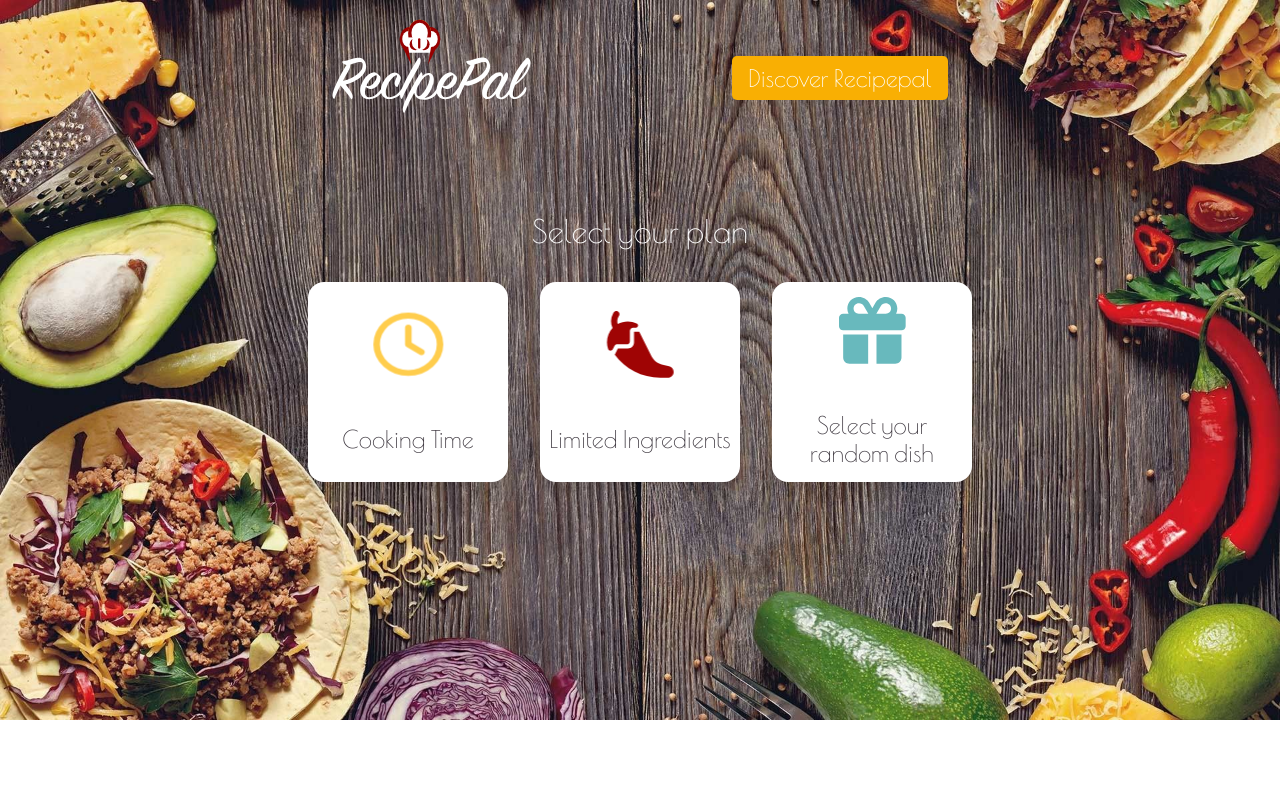
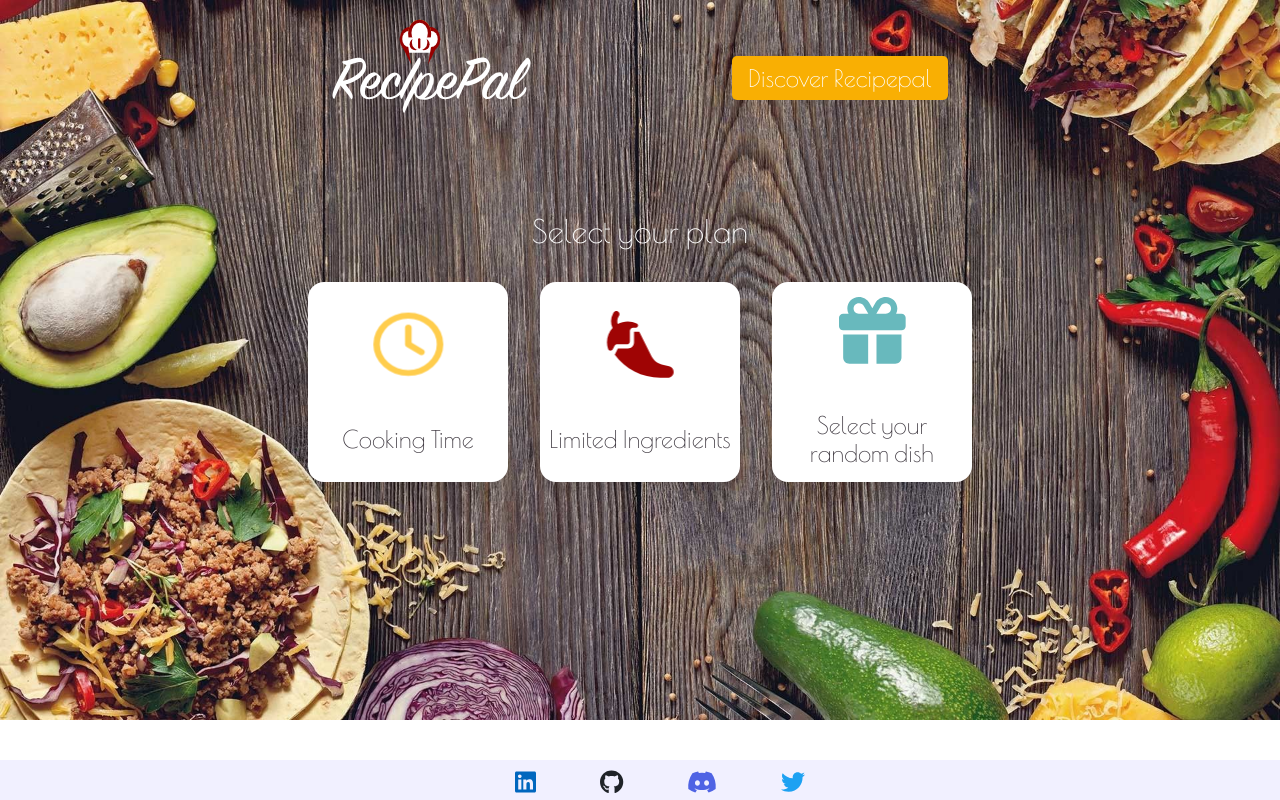
Before and after one commit to Abdoelmalik1996/codebender-ai-nextjs, a Next.js app: page / in a window 1280 px wide. Built offline with nearby package versions, Linux system fonts and the light colour scheme.

Commit message:
added footer

```diff
--- /dev/null
+++ b/components/Footer.js
@@ -0,0 +1,23 @@
+import Link from "next/link";
+
+import { FontAwesomeIcon } from "@fortawesome/react-fontawesome";
+import { faTwitter } from "@fortawesome/free-brands-svg-icons";
+import { faGithub } from "@fortawesome/free-brands-svg-icons";
+import { faDiscord } from "@fortawesome/free-brands-svg-icons";
+import { faLinkedin } from "@fortawesome/free-brands-svg-icons";
+
+
+import styles from './footer.module.css'
+
+export default function Footer () {
+    return(
+        <footer className={styles.footer}>
+            <ul>
+                <Link href="https://www.linkedin.com/in/abdoelmalik-nazaew-3a4343146/"><li className={styles.size}><FontAwesomeIcon icon={faLinkedin} style={{color: "#0066be",}} /></li></Link>
+                <Link href="https://github.com/abdoelmalik1996"><li className={styles.size}><FontAwesomeIcon icon={faGithub} style={{color: "#1f2328",}} /></li></Link>
+                <Link href="https://discord.com/users/nohxi"><li className={styles.size}><FontAwesomeIcon icon={faDiscord} style={{color: "#4f63e4",}} /></li></Link>
+                <Link href="https://twitter.com/abdoelmalik1996"><li className={styles.size}><FontAwesomeIcon icon={faTwitter} style={{color: "#1da1f2",}} /></li></Link>
+            </ul>
+        </footer>
+    )
+}
--- a/components/Navbar.js
+++ b/components/Navbar.js
@@ -4,10 +4,15 @@ import styles from './navbar.module.css'
 import Logo from '../public/img/logo.svg'
 
 export default function Navbar() {
+
+    const refreshPage = () => {
+        window.location.reload();
+      };
+
     return(
         <nav className={styles.navbar}>
             <div className={styles.logo}>
-                <Link href="/"><Image src={Logo} alt="RecipePal Logo" /></Link>
+                <Link href="/" onClick={refreshPage}><Image src={Logo} alt="RecipePal Logo" /></Link>
             </div>
 
             <ul className={styles.menu}>
--- a/components/RecipePal.js
+++ b/components/RecipePal.js
@@ -1,13 +1,11 @@
 import React, { useState, useEffect } from "react";
 import axios from "axios";
-import Image from "next/image";
 import styles from "./recipepal.module.css";
 
 import { FontAwesomeIcon } from "@fortawesome/react-fontawesome";
 import { faClock } from "@fortawesome/free-regular-svg-icons";
 import { faPepperHot } from "@fortawesome/free-solid-svg-icons";
 import { faGift } from "@fortawesome/free-solid-svg-icons";
-import { faSpinner } from "@fortawesome/free-solid-svg-icons";
 
 export default function RecipePal() {
   const [selectedOption, setSelectedOption] = useState("");
@@ -167,7 +165,8 @@ export default function RecipePal() {
 
     const promptText = `Please write down the recipe for the ${recipe} dish, providing a clear, concise,
                             and easy-to-follow step-by-step roadmap. Include the temperature and estimated time for each step,
-                            as well as instructions on when to proceed to the next step, indicating the specific number of seconds or minutes in a bullet list`;
+                            as well as instructions on when to proceed to the next step, indicating the specific number of seconds or minutes in a bullet list.
+                            Summarize the recipe in maximum 200 words`;
     try {
       const response = await axios.post("/api/recipe", { prompt: promptText });
       const generatedRecipe = response.data.recipe;
@@ -191,9 +190,9 @@ export default function RecipePal() {
     setLoading(true);
 
       const promptText = `You are a random dish generator.
-        I am looking for a surprising dish to prepare for an occasion.
-        Please suggest a name for a random dish that combines ingredients and flavors.
-        Provide me only with the name of the dish`;
+                          I am looking for a random dish to prepare.
+                          Please suggest a name for a random dish.
+                          Provide me only with the name of the dish.`;
 
       try {
         const response = await axios.post("/api/single", { prompt: promptText });
@@ -212,7 +211,8 @@ export default function RecipePal() {
     setLoading(true);
     const promptText = `Please write down the recipe for the ${recipe} dish, providing a clear, concise,
                             and easy-to-follow step-by-step roadmap. Include the temperature and estimated time for each step,
-                            as well as instructions on when to proceed to the next step, indicating the specific number of seconds or minutes in a bullet list`;
+                            as well as instructions on when to proceed to the next step, indicating the specific number of seconds or minutes in a bullet list.
+                            Summarize the recipe in maximum 200 words`;
     try {
       const response = await axios.post("/api/recipe", { prompt: promptText });
       const generatedRecipe = response.data.recipe;
--- /dev/null
+++ b/components/footer.module.css
@@ -0,0 +1,25 @@
+.footer {
+    background-color: #F1F0FF;
+    text-align: center;
+    position: fixed;
+    bottom: 0;
+    left: 0;
+    height: 2.5rem;
+    width: 100%;
+}
+
+.footer ul {
+    display: flex;
+    flex-direction: row;
+    justify-content: center;
+}
+
+.footer ul li {
+    list-style-type: none;
+    margin: 0 2rem;
+    margin-top: -0.5rem
+}
+
+.size {
+    font-size: 1.5rem;
+}
--- a/package.json
+++ b/package.json
@@ -10,6 +10,7 @@
   },
   "dependencies": {
     "@fortawesome/fontawesome-svg-core": "^6.4.0",
+    "@fortawesome/free-brands-svg-icons": "^6.4.0",
     "@fortawesome/free-regular-svg-icons": "^6.4.0",
     "@fortawesome/free-solid-svg-icons": "^6.4.0",
     "@fortawesome/react-fontawesome": "^0.2.0",
--- a/pages/index.js
+++ b/pages/index.js
@@ -1,6 +1,7 @@
 import RecipePal from "@/components/RecipePal"
 import styles from './index.module.css'
 import Navbar from "@/components/Navbar"
+import Footer from "@/components/Footer"
 
 export default function index() {
   return (
@@ -8,6 +9,7 @@ export default function index() {
     <Navbar />
     <section className={styles.section}>
       <RecipePal />
+      <Footer />
     </section>
     </>
   )
```
Also changed, not shown: 1 other file (tests, documents, lock files or other folders).
